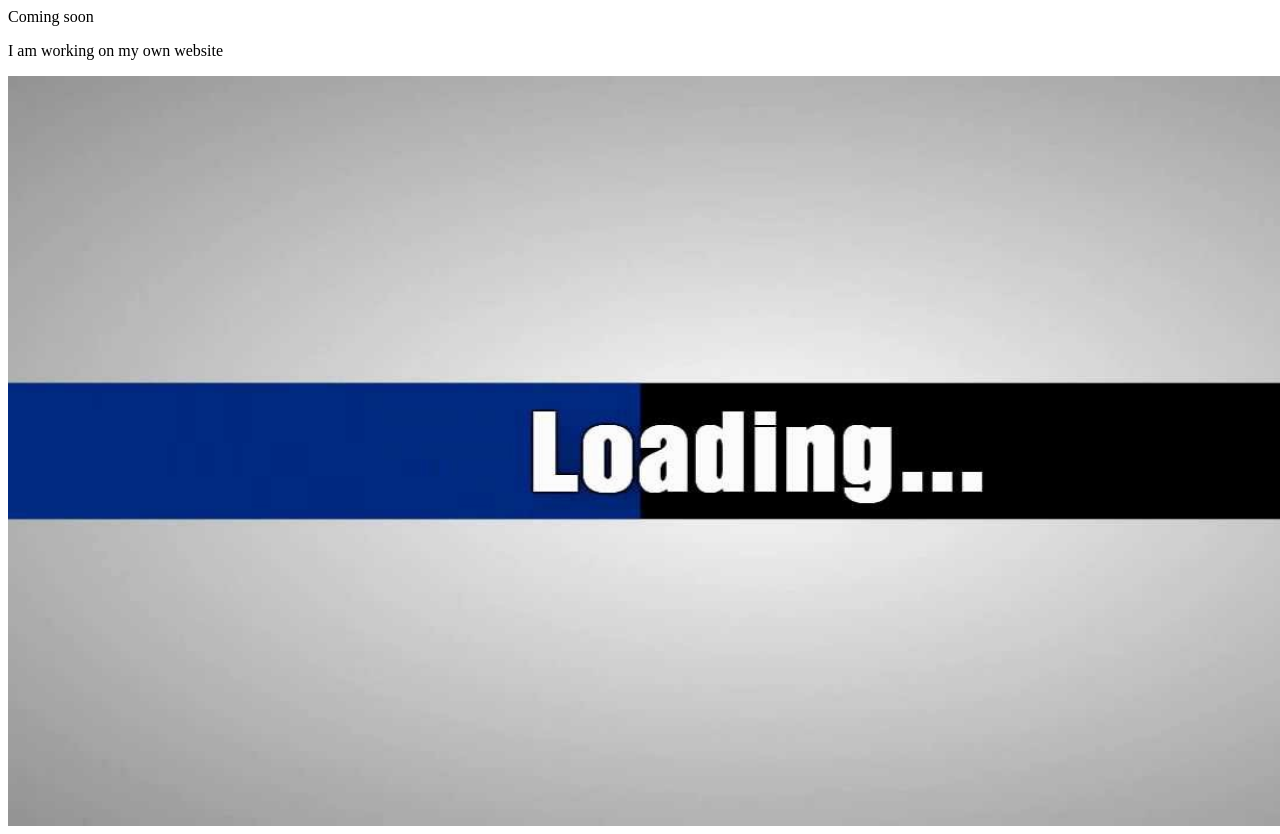
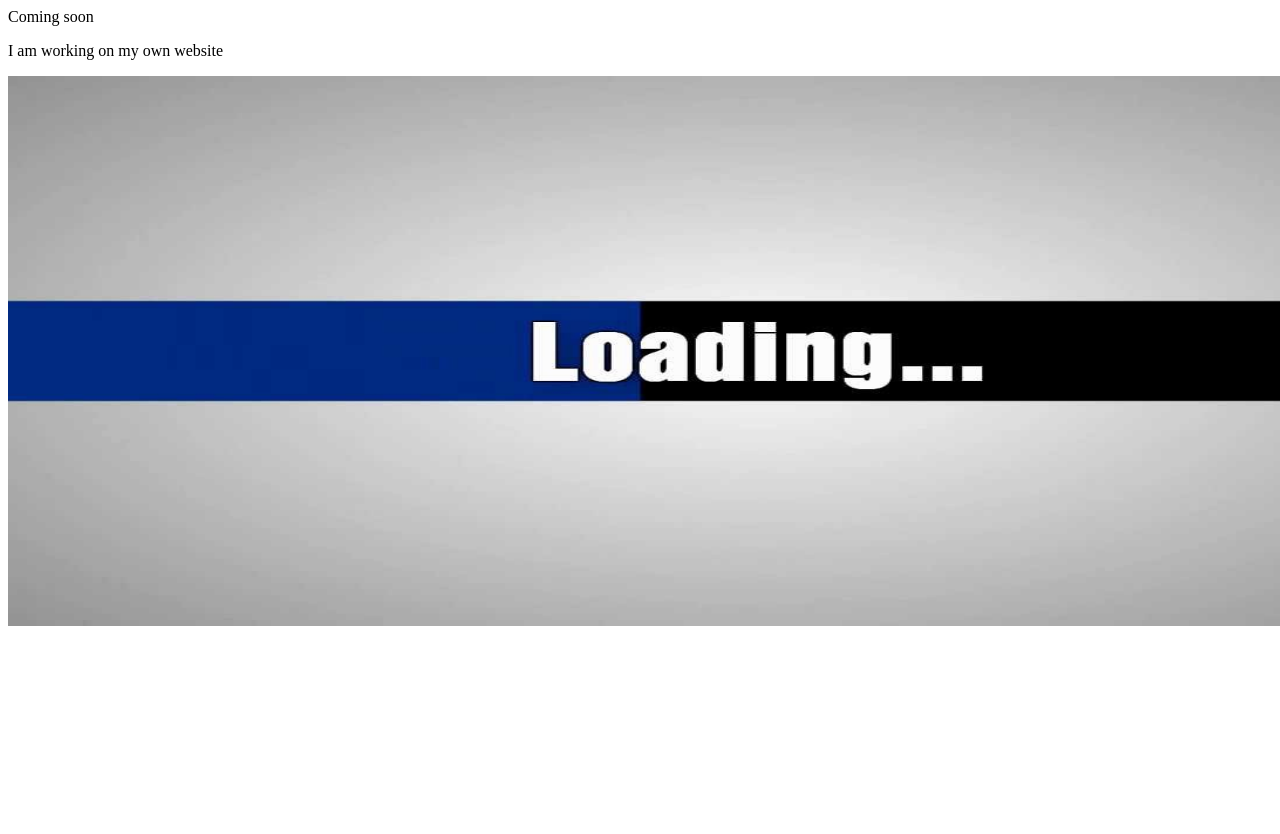
Before and after one commit to LesterAGarciaA97/LesterAGarciaA97.github.io, a plain HTML site: page index.html in a window 1280 px wide. Shown: the top 834 px of the page. After the commit the page ends 800 px from the top, so only its background shows below. Drawn offline with Linux system fonts and the light colour scheme.

Commit message:
Editing the image size

```diff
--- a/index.html
+++ b/index.html
@@ -11,7 +11,7 @@
 		</DIV>
 		<DIV>
 			<a>
-				<img src="/src/load.jpg" width="1500" height="750" align="middle">
+				<img src="/src/load.jpg" width="1500" height="550" align="middle">
 			</a>
 		</DIV>
 	</BODY>
```
